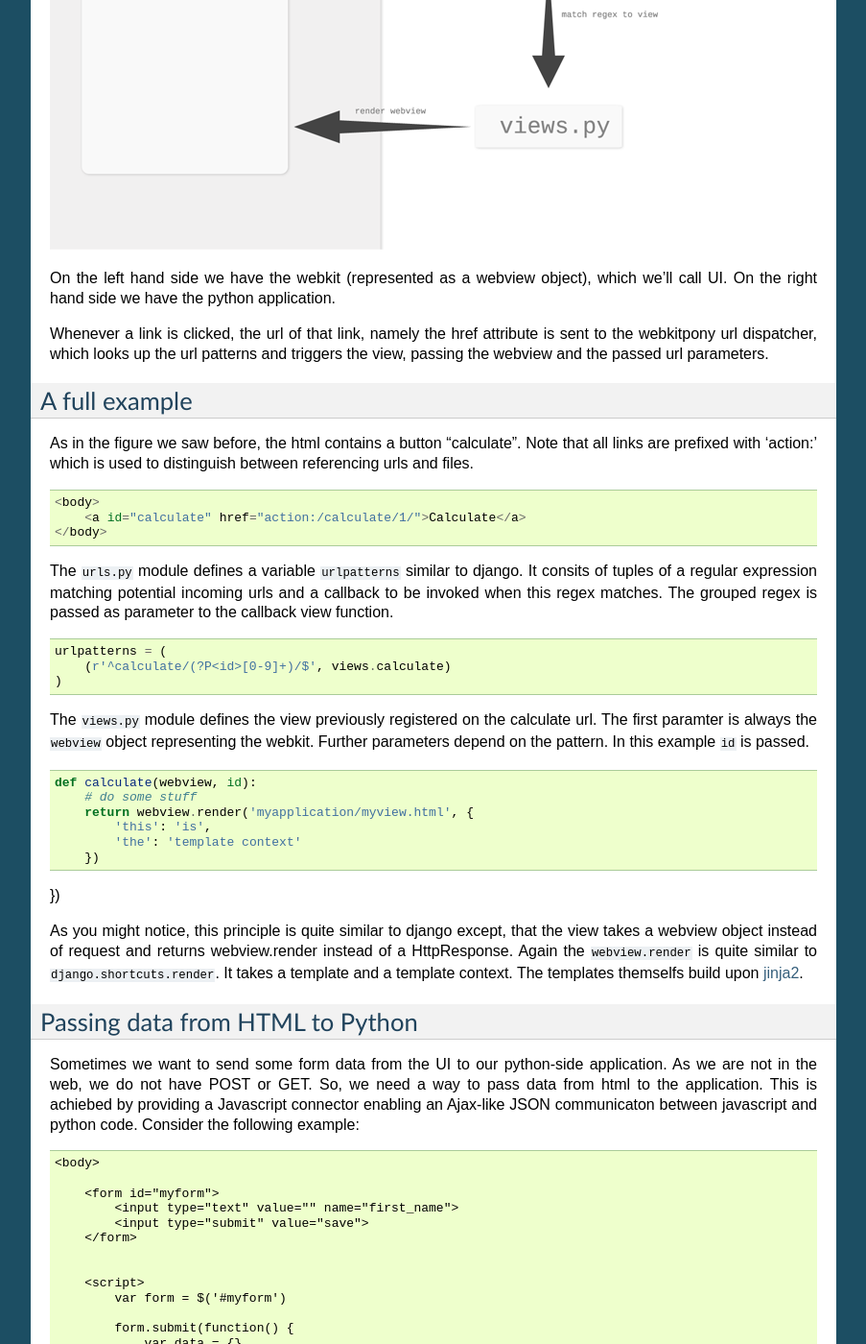
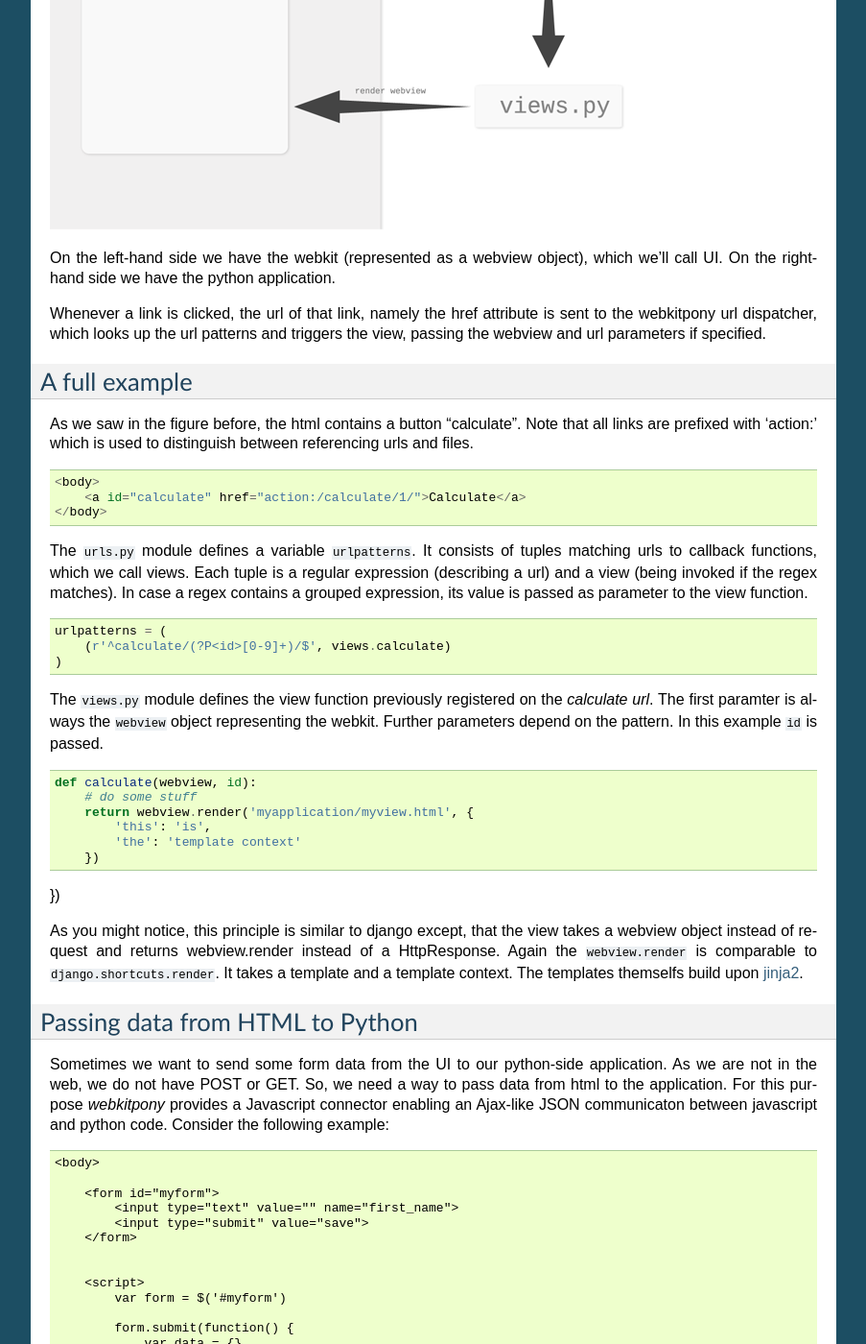
Before and after one commit to tonimichel/webkitpony, a Sphinx documentation site: the page built from docs/understanding.rst, in a window 1280 px wide and 1400 px high, scrolled down 988 px. Shown: the whole window at 96% size, without its empty margins (198-1101 px from the left). Built offline with Sphinx 7.4.7, drawn with Linux system fonts in a browser that asks for light colours; formulas are drawn with MathJax 3; pages that are not in the unit, such as notebooks, are missing from menus; some of the changed text lies outside the part shown.

Commit message:
improved docs; mdded webview.DATA; made webview.data deprecated; renamed ui.py to ride.py;

```diff
--- a/docs/index.rst
+++ b/docs/index.rst
@@ -22,8 +22,8 @@
 
 Building desktop applications with standard toolkits like GTK works fine - but tweaking the UI
 beyond the boundaries of window managers is exhausting. In contrast, building a web ui with HTML,
-Javascript and CSS quite flexible. Acctually, the motivation behind webkitpony was to stay in a
-djangonaut-familiar environment when it came to build a desktop applications. As the basic technology
+Javascript and CSS is quite flexible. Acctually, the motivation behind webkitpony was to stay in a
+djangonaut-familiar environment when it comes to build desktop applications. As the basic technology
 (the webkit rendering engine) was given - it was about playing around and creating a simple-to-use django-like
 development process. The result was webkitpony.
 
--- a/docs/settings.rst
+++ b/docs/settings.rst
@@ -22,3 +22,8 @@
 ``settings.RESIZABLE``
 
 Boolean indicating whether the window is resizable or not.
+
+
+``settings.URLCONF``
+
+Specifies the project's urlconf module.
--- a/docs/understanding.rst
+++ b/docs/understanding.rst
@@ -7,21 +7,20 @@
 Project structure
 *********************
 
-A webḱitpony project follows a django-inspired structure. The following figure shows
+A webḱitpony project follows a certain structure. The following figure shows
 the example project _ponyfarm_:
 
 .. image:: img/project_structure.png
 
 
-As you can see, the structure is quite similar to the one of a django project.
 Let's start with a brief overview:
 
-* ``urls.py``: contains a list of tuples matching a regular expression representing a url to a view function.
+* ``urls.py``: contains a list of tuples, each matching a regular expression (representing a url) to a view function.
 * ``views.py``: contains the view functions referenced in the ``urls.py`` module.
-* ``settings.py``: contains your project's settings like e.g. if to enable the webkit inspector or the default window size.
+* ``settings.py``: contains your project's settings like e.g. whether to enable the webkit inspector or not.
 * ``ride.py``: the starting point for riding your pony: ``python ride.py``.
 * ``templates``: contains your templates with jinja2 template syntax available.
-* ``static``: contains the static files of your project like e.g. css and javascript.
+* ``static``: contains the static files of your project like css and javascript.
 
 Those who are familiar with django might already have become an idea of the webkitpony principle.
 
@@ -29,16 +28,16 @@
 HTML - Python Interaction
 ****************************
 
-To understand webkitpony, it is important to understand the communication between web ui and python code:
+To understand webkitpony, it is important to understand the communication between the web ui and the python code:
 
 .. image:: img/interaction.png
 
-On the left hand side we have the webkit (represented as a webview object), which we'll call UI. On the right hand
+On the left-hand side we have the webkit (represented as a webview object), which we'll call UI. On the right-hand
 side we have the python application.
 
 Whenever a link is clicked, the url of that link, namely the href
 attribute is sent to the webkitpony url dispatcher, which looks up the url patterns
-and triggers the view, passing the webview and the passed url parameters.
+and triggers the view, passing the webview and url parameters if specified.
 
 
 
@@ -46,7 +45,7 @@
 A full example
 ****************************
 
-As in the figure we saw before, the html contains a button "calculate". Note that all links are prefixed with 'action:'
+As we saw in the figure before, the html contains a button "calculate". Note that all links are prefixed with 'action:'
 which is used to distinguish between referencing urls and files.
 
 
@@ -57,9 +56,9 @@
     </body>
 
 
-The ``urls.py`` module defines a variable ``urlpatterns`` similar to django. It consits of tuples of a
-regular expression matching potential incoming urls and a callback to be invoked when this regex matches. The grouped
-regex is passed as parameter to the callback view function.
+The ``urls.py`` module defines a variable ``urlpatterns``. It consists of tuples matching urls to callback functions,
+which we call views. Each tuple is a regular expression (describing a url) and a view (being invoked if the regex matches).
+In case a regex contains a grouped expression, its value is passed as parameter to the view function.
 
 ::
 
@@ -68,7 +67,7 @@
     )
 
 
-The ``views.py`` module defines the view previously registered on the calculate url. The first paramter is always
+The ``views.py`` module defines the view function previously registered on the *calculate url*. The first paramter is always
 the ``webview`` object representing the webkit. Further parameters depend on the pattern. In this example ``id`` is passed.
 
 ::
@@ -81,8 +80,8 @@
         })
 })
 
-As you might notice, this principle is quite similar to django except, that the view takes a webview object instead of request
-and returns webview.render instead of a HttpResponse. Again the ``webview.render`` is quite similar to ``django.shortcuts.render``.
+As you might notice, this principle is similar to django except, that the view takes a webview object instead of request
+and returns webview.render instead of a HttpResponse. Again the ``webview.render`` is comparable to ``django.shortcuts.render``.
 It takes a template and a template context. The templates themselfs build upon `jinja2 <http://jinja.pocoo.org/>`_\.
 
 
@@ -92,7 +91,7 @@
 
 Sometimes we want to send some form data from the UI to our python-side application.
 As we are not in the web, we do not have POST or GET. So, we need a way to pass data from html to the application.
-This is achiebed by providing a Javascript connector enabling an Ajax-like JSON communicaton between javascript and python code.
+For this purpose *webkitpony* provides a Javascript connector enabling an Ajax-like JSON communicaton between javascript and python code.
 Consider the following example:
 
 
@@ -127,21 +126,20 @@
     </body>
 
 
-To send the form data to the application we bind a submit event, construct our json-serializable data object and
+To send the form to the application we bind a submit event, construct our json-serializable data object and
 invoke ``webkitpony.send(url, data, callback)``. Similarily to a non-javascript link click, the url is routed through
 our project's ``urls.py`` invoking the matching view function:
 
 ::
 
     def calculate(webview, id):
-        result = backend.perform_calculation(webview.data)
+        result = backend.perform_calculation(webview.DATA)
         return webview.json_response({'result': result})
 
 
 The view function unpacks the data from the webview object (similiarily to request.POST).
-Instead of returning ``webview.render`` ``webview.json_response(result)`` is returned.
-In contrast to ``webview.render``, the webview is not re-rendered. Instead json is passed
-back to ``webkitpony.send`` which finally executes the callback function.
+Instead of returning ``webview.render`` ``webview.json_response(result)`` is returned which does not
+re-rendered the webview. Instead json is passed back to ``webkitpony.send`` which finally executes the callback function.
 
 Of course, we can also use ``webkitpony.send`` for links:
 
--- a/docs/webview_class.rst
+++ b/docs/webview_class.rst
@@ -3,7 +3,7 @@
 ###################################
 
 
-The webview object is comparable with the request and response of a django request/response cycle and always
+The webview object is comparable with the request and response objects of a django request/response cycle and is always
 passed as first parameter to any view. The public interface provides the following methods and attributes:
 
 
```
Also changed, not shown: docs/webkitpony_js.rst (+14 -0 lines), 2 other files.
